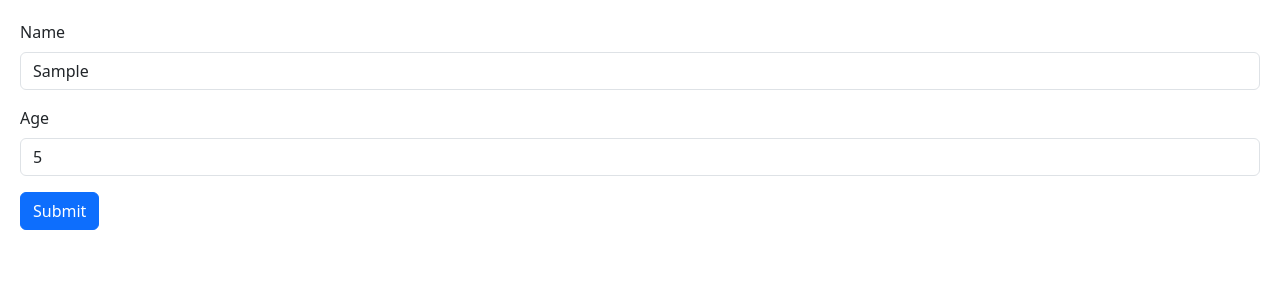
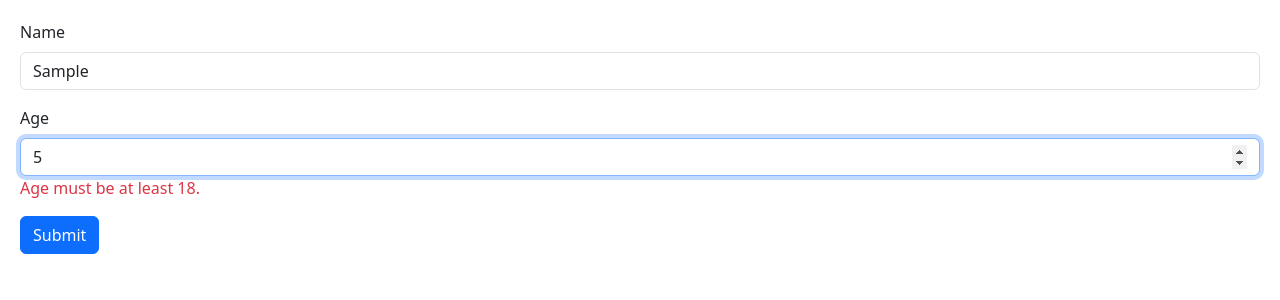
Before and after one commit to teguhhartono123/react-wtih-mosh, a React (Vite) app: page / in a window 1280 px wide. Both pictures are taken after typing "Sample", "5" into the empty fields and a click on the button "Submit". Shown: the top 300 px of the page. Built offline with nearby package versions, Linux system fonts and the light colour scheme.

Commit message:
mesage validation using zod

```diff
--- a/package.json
+++ b/package.json
@@ -10,6 +10,7 @@
     "preview": "vite preview"
   },
   "dependencies": {
+    "@hookform/resolvers": "^5.2.2",
     "@types/styled-components": "^5.1.35",
     "bootstrap": "^5.3.8",
     "firebase": "^12.4.0",
@@ -18,7 +19,8 @@
     "react-dom": "^19.1.1",
     "react-hook-form": "^7.66.1",
     "react-icons": "^5.5.0",
-    "styled-components": "^6.1.19"
+    "styled-components": "^6.1.19",
+    "zod": "^4.1.13"
   },
   "devDependencies": {
     "@eslint/js": "^9.36.0",
--- a/src/components/Form.tsx
+++ b/src/components/Form.tsx
@@ -1,11 +1,23 @@
+import { useForm, type FieldValues } from "react-hook-form";
+import {z} from "zod";
+import { zodResolver } from '@hookform/resolvers/zod';
 
-import {useForm, type FieldValues} from 'react-hook-form';
+const schema = z.object({
+    name: z.string().min(3, {message : 'Name must be at least 3 characters.'}),
+    age: z.number({ message : 'Age field is required.'}).min(18, {message: "Age must be at least 18."})
+});
+// due to error api zod so we change invalid_type_error' to message in age: z.number
+
+type FormData = z.infer<typeof schema>;
 
 const Form = () => {
- const {register, handleSubmit} = useForm();
+  const {
+    register,
+    handleSubmit,
+    formState: { errors },
+  } = useForm<FormData>({ resolver: zodResolver(schema)});
 
- const onSubmit = (data : FieldValues) => console.log(data);
-
+  const onSubmit = (data: FieldValues) => console.log(data);
 
   return (
     <form onSubmit={handleSubmit(onSubmit)}>
@@ -14,25 +26,36 @@ const Form = () => {
           Name
         </label>
         <input
-          {...register('name')}
+          {...register("name")}
           id="name"
           type="text"
           className="form-control"
         />
+        {errors.name && (
+          <p className="text-danger">{errors.name.message}</p>
+        )}
+
       </div>
       <div className="mb-3">
-        <label htmlFor="age" className="form-label">Age</label>
+        <label htmlFor="age" className="form-label">
+          Age
+        </label>
         <input
-        {...register('age')}
+          {...register("age", {valueAsNumber: true})}
           id="age"
           type="number"
           className="form-control"
         />
+        {errors.age && (
+          <p className="text-danger">{errors.age.message}</p>
+        )}
+
       </div>
-    <button className="btn btn-primary" type='submit'>Submit</button>
+      <button className="btn btn-primary" type="submit">
+        Submit
+      </button>
+    </form>
+  );
+};
 
-   </form>
-  )
-}
-
-export default Form
+export default Form;
```
Also changed, not shown: 1 other file (tests, documents, lock files or other folders). Lines whose indentation alone changed are shown as unchanged.
